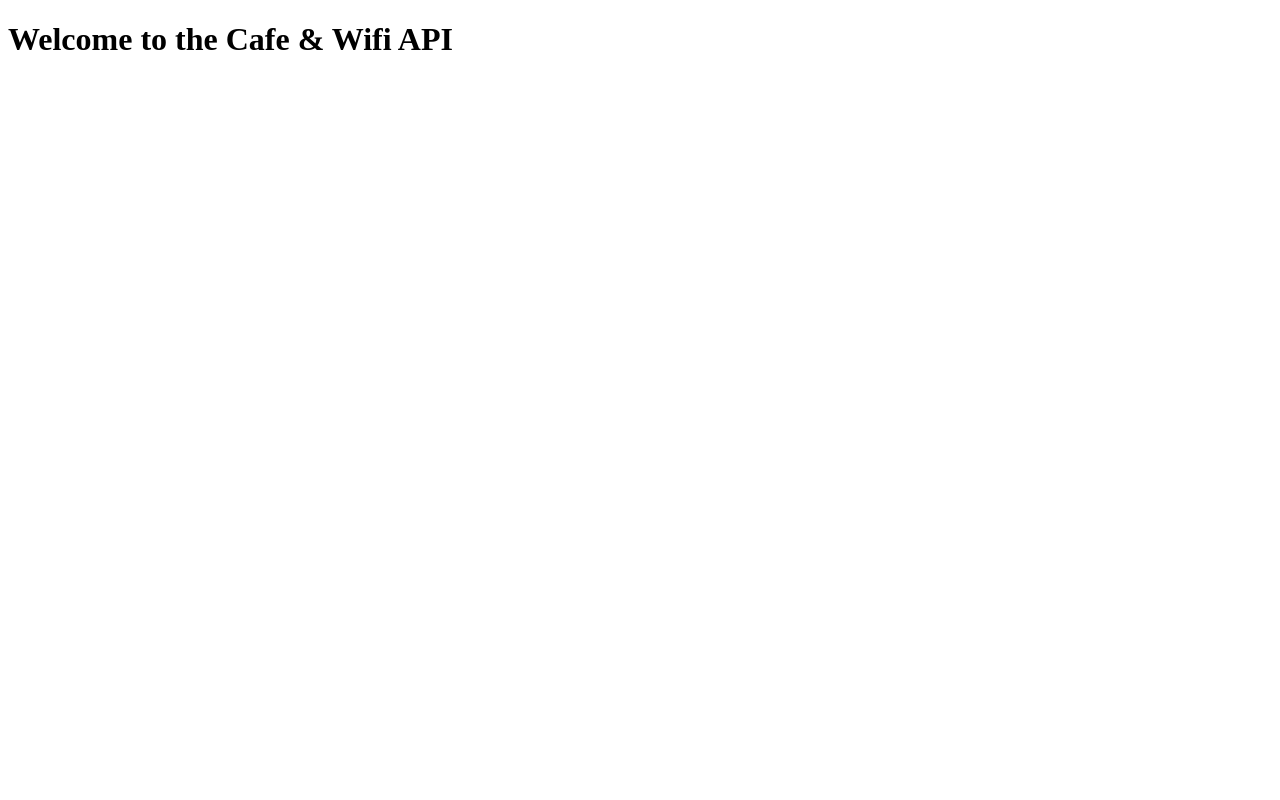
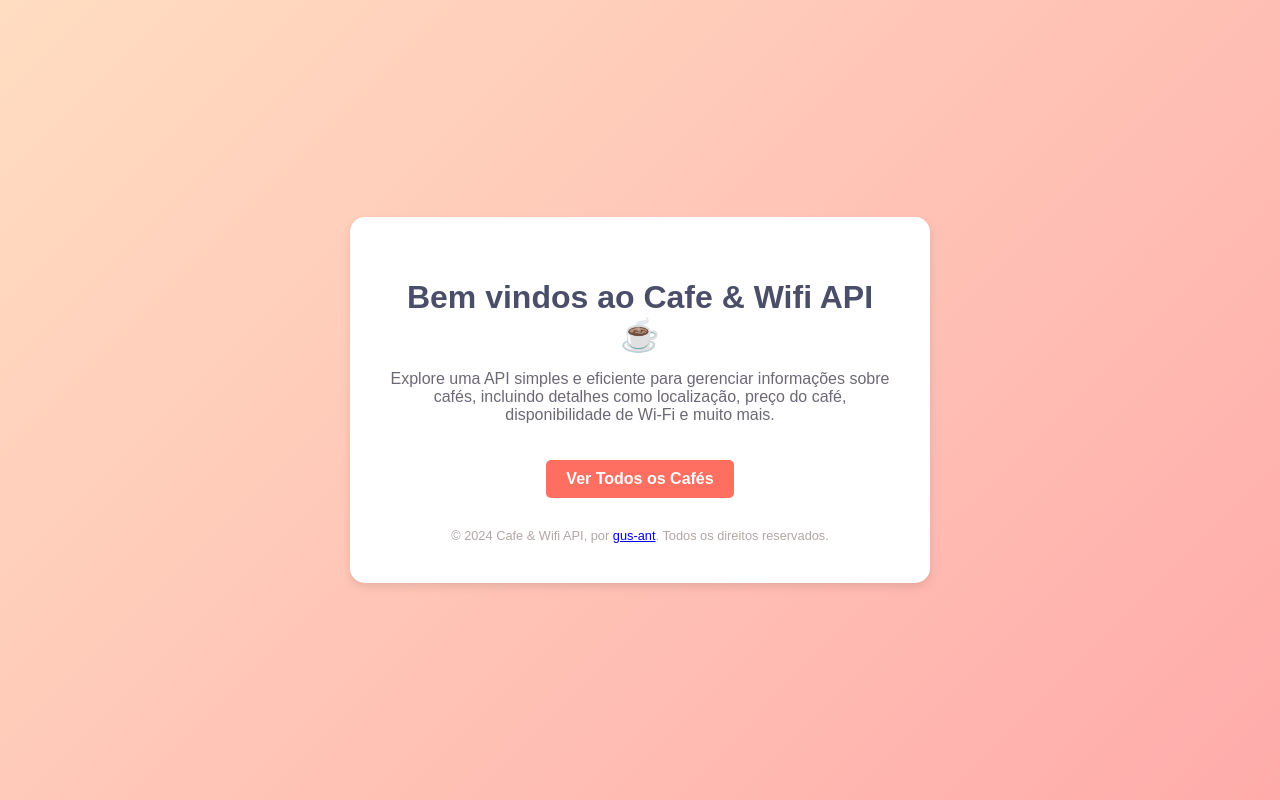
Before and after one commit to gus-ant/COFFEE-API-v1, a plain HTML site: page templates/index.html in a window 1280 px wide. Drawn offline with Linux system fonts and the light colour scheme.

Commit message:
Update index.html

```diff
--- a/templates/index.html
+++ b/templates/index.html
@@ -1,10 +1,80 @@
 <!DOCTYPE html>
 <html lang="en">
-<head>
-    <meta charset="UTF-8">
-    <title>Cafe&Wifi API</title>
-</head>
-<body>
-    <h1>Welcome to the Cafe & Wifi API</h1>
-</body>
+  <head>
+    <meta charset="UTF-8" />
+    <meta name="viewport" content="width=device-width, initial-scale=1.0" />
+    <title>Cafe & Wifi API</title>
+    <style>
+      body,
+      html {
+        margin: 0;
+        padding: 0;
+        font-family: "Arial", sans-serif;
+      }
+      body {
+        background: linear-gradient(135deg, #ffddc1, #ffabab);
+        display: flex;
+        justify-content: center;
+        align-items: center;
+        height: 100vh;
+      }
+
+      .container {
+        text-align: center;
+        background: #fff;
+        padding: 40px;
+        border-radius: 15px;
+        box-shadow: 0 4px 8px rgba(0, 0, 0, 0.1);
+        max-width: 500px;
+      }
+
+      h1 {
+        color: #4a4e69;
+        margin-bottom: 10px;
+      }
+
+      p {
+        color: #6d6875;
+        font-size: 1rem;
+      }
+
+      .btn {
+        margin-top: 20px;
+        text-decoration: none;
+        background-color: #ff6f61;
+        color: white;
+        padding: 10px 20px;
+        border-radius: 5px;
+        font-weight: bold;
+        display: inline-block;
+        transition: background-color 0.3s ease;
+      }
+
+      .btn:hover {
+        background-color: #e63946;
+      }
+
+      footer {
+        margin-top: 30px;
+        font-size: 0.8rem;
+        color: #b1a7a6;
+      }
+    </style>
+  </head>
+  <body>
+    <div class="container">
+      <h1>Bem vindos ao Cafe & Wifi API ☕</h1>
+      <p>
+        Explore uma API simples e eficiente para gerenciar informações sobre
+        cafés, incluindo detalhes como localização, preço do café,
+        disponibilidade de Wi-Fi e muito mais.
+      </p>
+      <a href="/all" class="btn">Ver Todos os Cafés</a>
+      <footer>
+        © 2024 Cafe & Wifi API, por
+        <a href="https://github.com/gus-ant" class="custom-link">gus-ant</a>.
+        Todos os direitos reservados.
+      </footer>
+    </div>
+  </body>
 </html>
```
